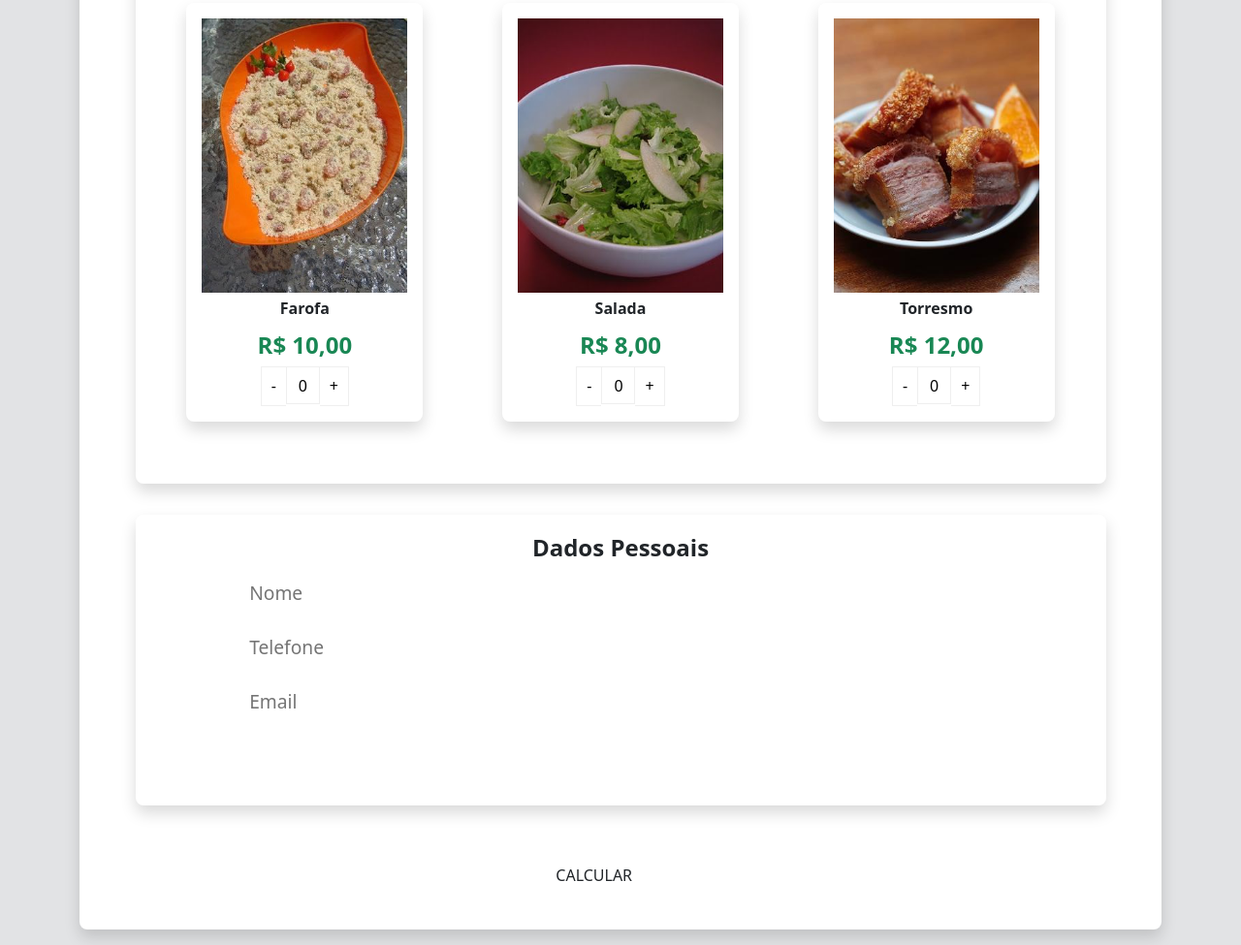
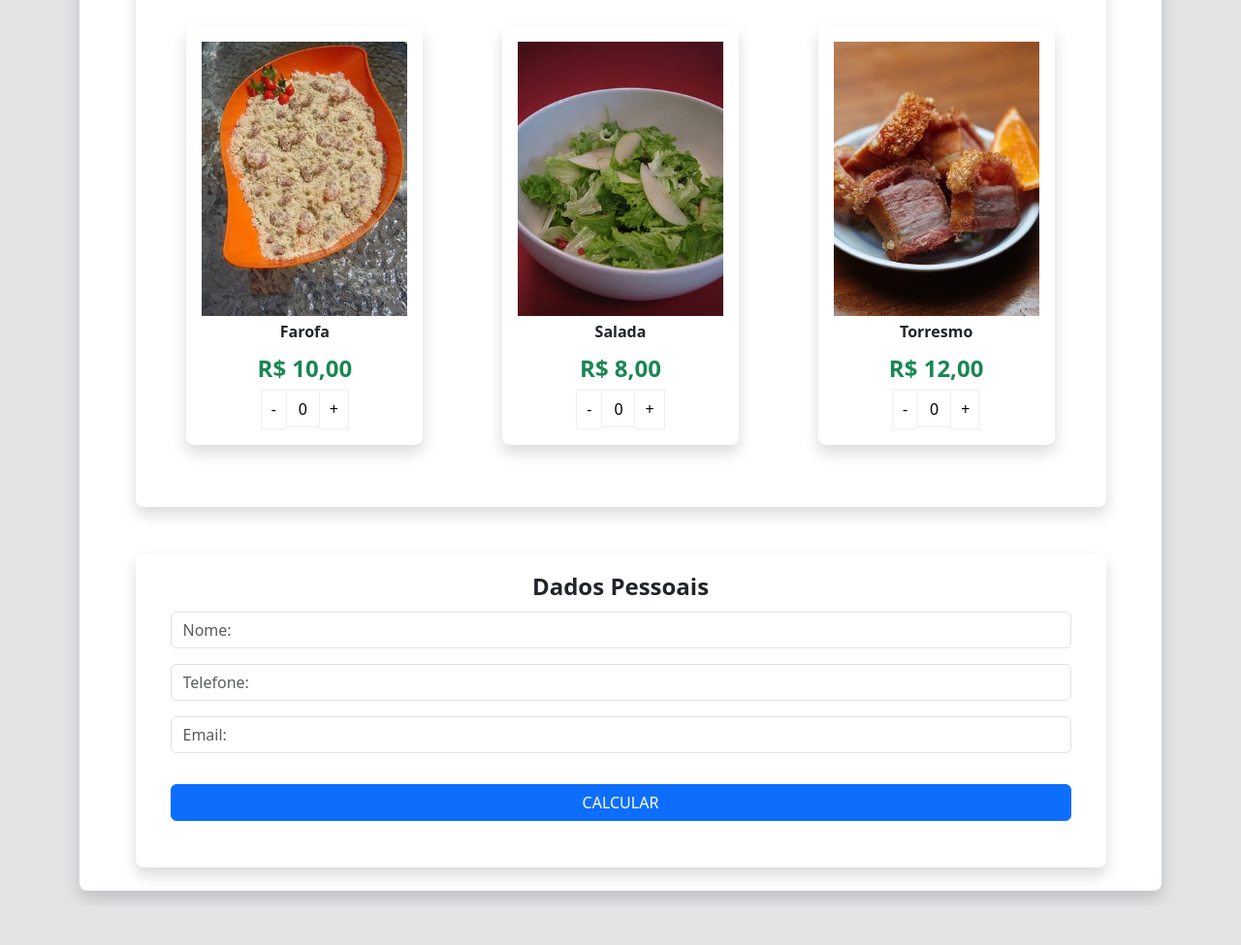
Before and after one commit to eduardofrodrigues/bootcamp-fatec-projeto04, a plain HTML site: page index.html in a window 1280 px wide. Shown: the part 1172-2147 px from the top of the page at 97% size. After the commit the page ends 2107 px from the top, so only its background shows below. Drawn offline with nearby package versions, Linux system fonts and the light colour scheme.

Commit message:
closes #5 - add bootstrap into personal data form

```diff
--- a/css/styles.css
+++ b/css/styles.css
@@ -1,47 +1,3 @@
-.formContainer {
-    width: 100%;
-    padding-bottom: 2rem;
-    display: flex;
-    justify-content: center;
-    align-items: center;
-}
-
-.formPersonalData {
-    width: 80%;
-    display: flex;
-    flex-direction: column;
-}
-
-.input {
-    border: none;
-    background-color: white;
-    height: 2.5rem;
-    border-radius: .5rem;
-    margin: .5rem 0;
-    padding: .5rem;
-    font-size: 1.2rem;
-}
-
-.shoppingCart {
-    width: 95%;
-}
-
-.btn,
-.btnLimpar {
-    height: 4rem;
-    background-color: #0069D9;
-    font-size: 1.2rem;
-    color: white;
-    border: none;
-    border-radius: .5rem;
-    margin: 1.5rem 0;
-    cursor: pointer;
-}
-
-.btn {
-    width: 95%;
-}
-
 .btnLimpar {
     width: 100%;
 }
--- a/index.html
+++ b/index.html
@@ -17,31 +17,39 @@
             <img class="img-fluid w-100 my-3" src="./assets/home.jpg" alt="banner">
             <p class="display-6 fw-normal">Menu - Faça a Sua Escolha</p>
         </header>
-        <section class="container col-11 shadow rounded-3 mt-3 my-3 pb-5 ">
+        <section class="container col-11 shadow rounded-3 my-4 pb-5 ">
             <header class=" container text-center">
                 <p class="fs-4 fw-bolder mb-0 mt-3">Prato Principal</p>
                 <p class="fs-6 fw-bolder mb-3">Todos os pratos acompanham arroz, feijão e a sobremesa do dia.</p>
             </header>
             <div class="d-flex justify-content-around" id="mainDishes"></div>
         </section>
-        <section class="container col-11 shadow rounded-3 mt-3 my-3 pb-5 ">
+        <section class="container col-11 shadow rounded-3 my-4 pb-5 ">
             <header class=" container text-center">
                 <p class="fs-4 fw-bolder mb-0 mt-3">Acompanhamentos</p>
                 <p class="fs-6 fw-bolder mb-3">Porções para uma pessoa.</p>
             </header>
             <div class="d-flex justify-content-around" id="sideDishes"></div>
         </section>
-        <section class="container col-11 shadow rounded-3 mt-3 my-3 pb-5 text-center">
+        <section class="container col-11 shadow rounded-3 my-4 pb-5 text-center">
             <p class="fs-4 fw-bolder mb-0 mt-3">Dados Pessoais</p>
-            <div class="formContainer">
-                <form class="formPersonalData" id="formPersonalData">
-                    <input class="input" type="text" placeholder="Nome" id="name" required>
-                    <input class="input" type="tel" placeholder="Telefone" id="phone" required>
-                    <input class="input" type="email" placeholder="Email" id="email" required>
+            <div class="container">
+                <form class="container d-flex flex-column align-itens-center" id="formPersonalData">
+
+                    <input type="text" class="form-control col-11 my-2" id="name" aria-describedby="name"
+                        placeholder="Nome:" required>
+
+
+                    <input type="tel" class="form-control col-11 my-2" id="phone" aria-describedby="phone"
+                        placeholder="Telefone:" required>
+
+                    <input type="email" class="form-control col-11 my-2" id="email" aria-describedby="email"
+                        placeholder="Email:" required>
+
+                    <button class="btn btn-primary mt-4" id="btnCalcular">CALCULAR</button>
                 </form>
             </div>
         </section>
-        <button class="btn" id="btnCalcular">CALCULAR</button>
 
         <section class="shoppingCart" id="shoppingCart"></section>
     </main>
```
